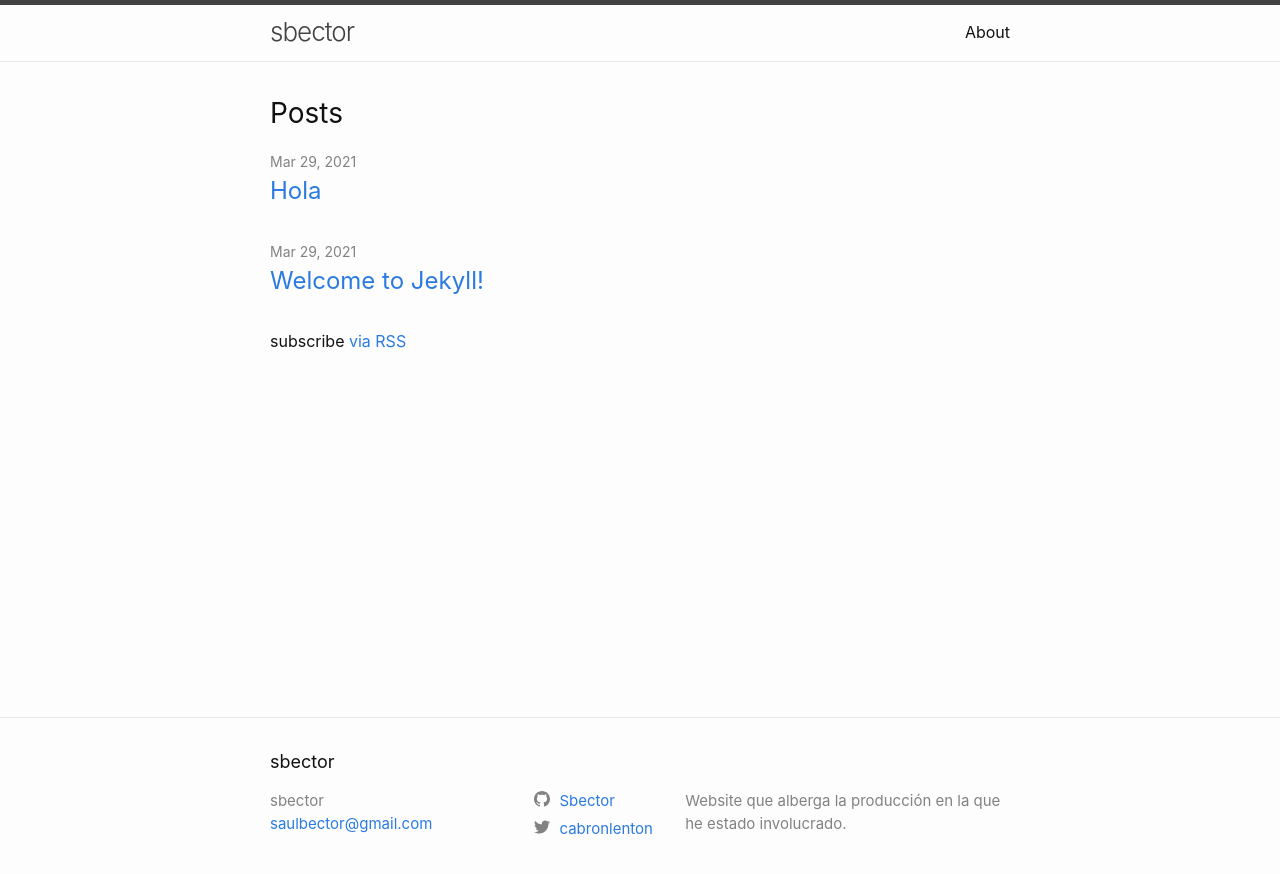
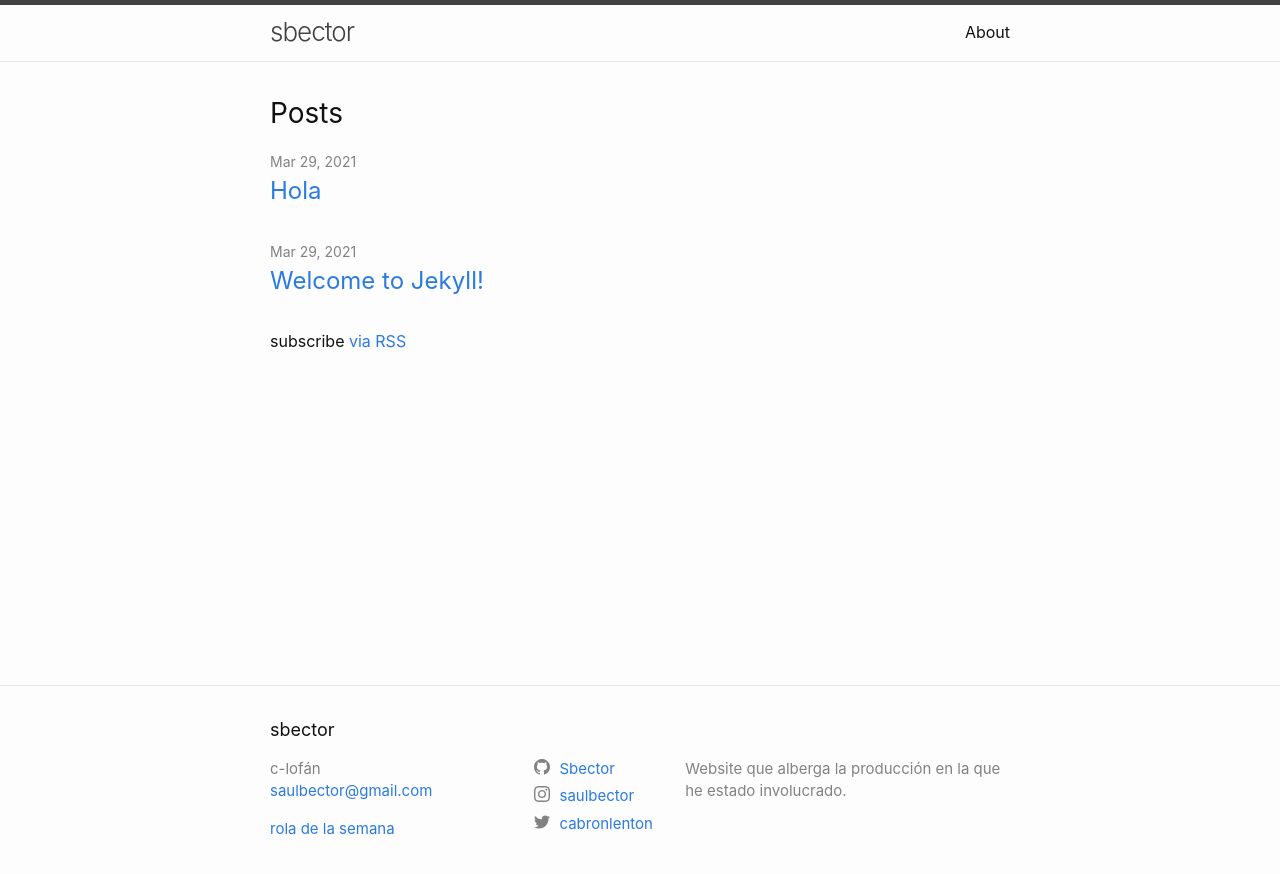
Before and after one commit to Sbector/sbector-2020, a Jekyll site: the page built from index.markdown, in a window 1280 px wide. Shown: the top 874 px of the page. Built offline with Jekyll 4.4.1, drawn with Linux system fonts in a browser that asks for light colours; part of the change alters nothing that is shown.

Commit message:
add branding

```diff
--- a/_config.yml
+++ b/_config.yml
@@ -27,6 +27,14 @@ url: "https://sbector.com" # the base hostname & protocol for your site, e.g. ht
 twitter_username: cabronlenton
 github_username:  Sbector
 
+# Fields that minima uses, but are not default.
+# Author is the default for posts, the Atom feed &, is used in the footer.
+author: c-lofán
+instagram_username: saulbector
+
+# Here I'm gonna put the link to my actual favorite song
+favsong: https://www.youtube.com/watch?v=L3HQMbQAWRc
+
 # Build settings
 # remove minima theme because now is a regular theme.
 # theme: minima
--- a/_includes/footer.html
+++ b/_includes/footer.html
@@ -18,6 +18,7 @@
             {%- if site.email -%}
             <li><a class="u-email" href="mailto:{{ site.email }}">{{ site.email }}</a></li>
             {%- endif -%}
+            <li><p><a href="{{ site.favsong }}" target="_blank"></p>rola de la semana</li>
         </ul>
       </div>
 
```
